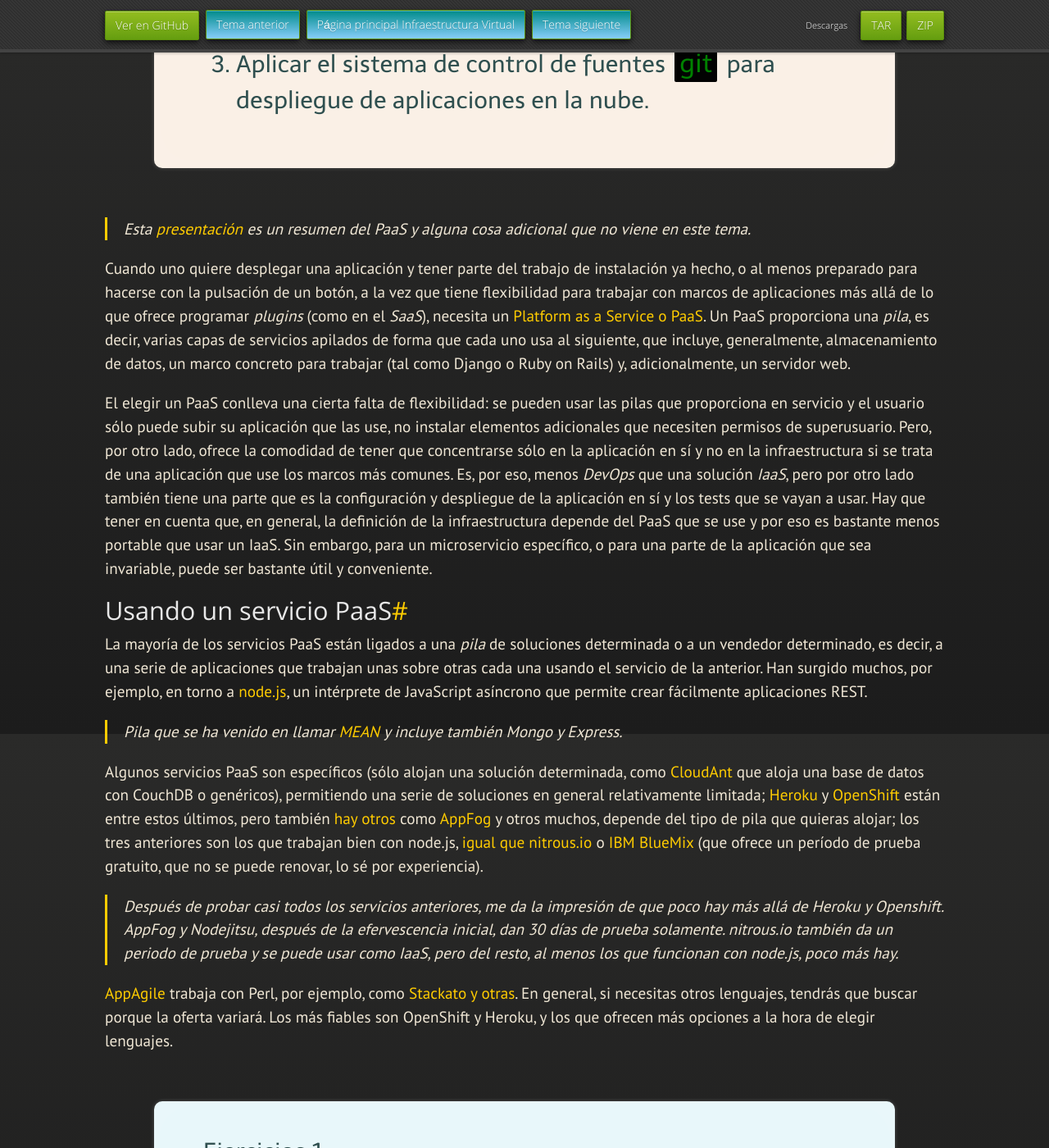
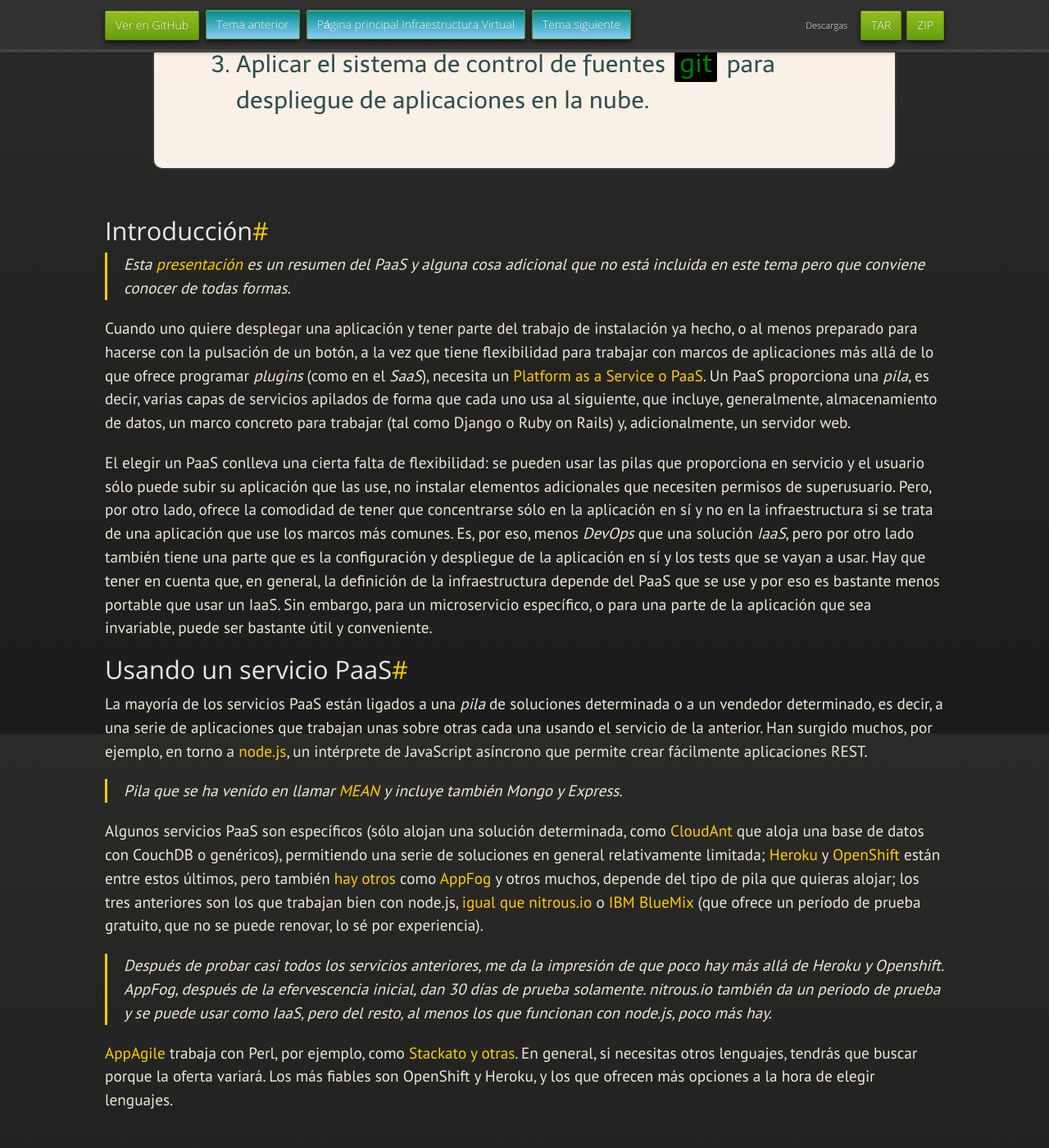
Before and after one commit to JJ/IV, a Jekyll site: the page built from documentos/temas/PaaS.md, in a window 1280 px wide and 1400 px high, scrolled down 905 px. Shown: the whole window at 82% size. Built offline with Jekyll 4.4.1, drawn with Linux system fonts in a browser that asks for light colours; nearby versions of some CDN libraries; some web fonts are replaced; our own code applies the rules of GitHub Pages for plain Markdown files; some of the changed text lies outside the part shown.

Commit message:
Sync documentos/temas/PaaS.md de master a gh-pages

```diff
--- a/documentos/temas/PaaS.md
+++ b/documentos/temas/PaaS.md
@@ -6,8 +6,8 @@
 next: Contenedores
 ---
 
-Desplegando aplicaciones en la nube: Uso de PaaS
-==
+# Desplegando aplicaciones en la nube: Uso de PaaS
+
 
 <!--@
 prev: Desarrollo_basado_en_pruebas
@@ -38,8 +38,10 @@
 
 </div>
 
+## Introducción
+
 >Esta [presentación](http://jj.github.io/pispaas/#/) es un resumen del
->PaaS y alguna cosa adicional que no viene en este tema.
+>PaaS y alguna cosa adicional que no está incluida en este tema pero que conviene conocer de todas formas.
 
 Cuando uno quiere desplegar una aplicación y tener parte del trabajo de instalación ya hecho, o al menos preparado
 para hacerse con la pulsación de un botón, a la vez que tiene
@@ -60,8 +62,7 @@
 pero por otro lado también tiene una parte que es la configuración y
 despliegue de la aplicación en sí y los tests que se vayan a usar. Hay que tener en cuenta que, en general, la definición de la infraestructura depende del PaaS que se use y por eso es bastante menos portable que usar un IaaS. Sin embargo, para un microservicio específico, o para una parte de la aplicación que sea invariable, puede ser bastante útil y conveniente.
 
-Usando un servicio PaaS
------
+## Usando un servicio PaaS
 
 La mayoría de los servicios PaaS están ligados a una *pila* de
 soluciones determinada o a un vendedor determinado, es decir, a una
@@ -86,8 +87,7 @@
 node.js, [igual que nitrous.io](http://blog.blakepatches.me/blog/2013/11/04/comparison-of-node-dot-js-hosting/) o [IBM BlueMix](https://console.ng.bluemix.net/#/pricing/cloudOEPaneId=pricing) (que ofrece un período de prueba gratuito, que no se puede renovar, lo sé por experiencia).
 
 >Después de probar casi todos los servicios anteriores, me da la
->impresión de que poco hay más allá de Heroku y Openshift. AppFog y
->Nodejitsu, después de la efervescencia inicial, dan 30 días de prueba
+>impresión de que poco hay más allá de Heroku y Openshift. AppFog, después de la efervescencia inicial, dan 30 días de prueba
 >solamente. nitrous.io también da un periodo de prueba y se puede usar como IaaS, pero del resto, al menos
 >los que funcionan con node.js, poco más hay.
 
@@ -98,7 +98,7 @@
 <div class='ejercicios' markdown="1">
 
 Darse de alta en algún servicio PaaS tal como Heroku,
-[Nodejitsu](https://www.nodejitsu.com/), [BlueMix](https://console.ng.bluemix.net/) u OpenShift.
+[zeit](https://zeit.co), [BlueMix](https://console.ng.bluemix.net/) u OpenShift.
 
 </div>
 
@@ -204,8 +206,16 @@
 
 ## Creando una aplicación para su despliegue en un PaaS
 
-Para diseñar interfaces REST de forma bastante simple, hay
-un [módulo de node.js llamado express](http://expressjs.com/). La idea de este módulo
+> Un PaaS sirve para desplegar todo tipo de aplicaciones, pero estamos
+> especialmente interesados en el despliegue de servicios web. En
+> [esta presentación sobre servicios web en Python](https://jj.github.io/tests-python/ws.html)
+> se da una introducción a los servicios web y cómo desplegarlos
+> usando el micromarco de aplicaciones Hug.
+
+Se pueden diseñar servicios web en cualquier lenguaje de programación;
+pero en este apartado optaremos inicialmente por Node.js/Javascript;
+que para diseñar interfaces REST de forma bastante simple, tiene
+un [módulo llamado express](http://expressjs.com/). La idea de este módulo
 es reflejar en el código, de la forma más natural posible, el diseño del
 interfaz REST.
 
@@ -638,10 +648,10 @@
 Travis para el despliegue automático, aunque es mucho más simple
 hacerlo con Snap CI como se ha indicado más arriba.
 
-A dónde ir desde aquí
------
+## A dónde ir desde aquí
+
 
 En el [siguiente tema](Tecnicas_de_virtualizacion) usaremos
 diferentes técnicas de virtualización para la creación de contenedores
 y jaulas que aíslan procesos, usuarios y recursos del resto del sistema, creando por tanto máquinas *virtuales*. Previamente habrá que [realizar la
-práctica correspondiente a esta materia](../practicas/3.PaaS).
+práctica correspondiente a esta materia](../proyecto/3.PaaS).
```
Also changed, not shown: other parts of documentos/temas/PaaS.md (+3 -1 lines).
